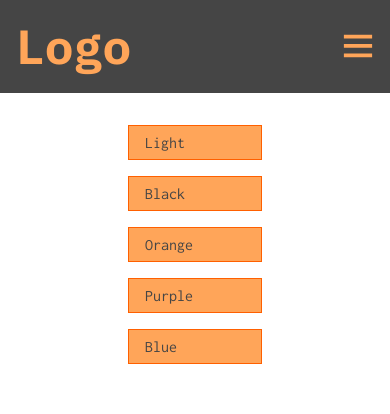
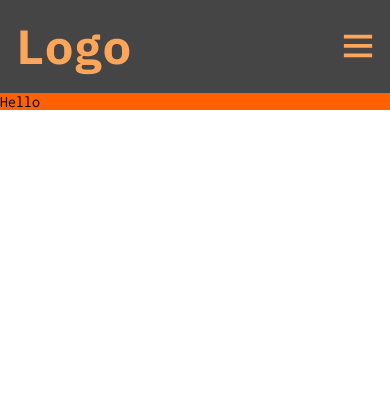
Before and after one commit to uttamakwana/glp-website, a React (Vite) app: page / in a window 390 px wide. Shown: the top 414 px of the page. Built offline with nearby package versions, Linux system fonts and the light colour scheme; a web font is replaced by a local one.

Commit message:
Done with navbar component

```diff
--- a/src/App.css
+++ b/src/App.css
@@ -0,0 +1,4 @@
+.App{
+    /* background-color: var(--sixty-pr-color); */
+    min-height: 100vh;
+}
--- a/src/components/Astronaut-Navigation/astronautnavigation.css
+++ b/src/components/Astronaut-Navigation/astronautnavigation.css
@@ -1,7 +1,7 @@
 .draggable-container {
   position: fixed;
   bottom: 5%;
-  right: 10%;
+  right: 5%;
   display: none;
 }
 
@@ -29,6 +29,7 @@
   height: 100%;
   background-color: var(--sixty-pr-color);
   transition: 0.4s ease;
+  z-index: 10;
 }
 
 .astronaut-navigation-container.active {
--- a/src/constants/themeprovider.css
+++ b/src/constants/themeprovider.css
@@ -15,3 +15,29 @@
   border: 1px solid var(--ten-pr-color);
   color: var(--sixty-pr-color);
 }
+
+.theme-container {
+  position: fixed;
+  bottom: 5%;
+  right: 5%;
+  height: 2rem;
+  width: 2rem;
+  background-color: var(--sixty-pr-color);
+  border-radius: 50%;
+  /* display: none; */
+}
+
+.theme-buttons {
+  display: none;
+  height: 3rem;
+  width: 3rem;
+  /* background-color: var(--thirty-pr-color); */
+  border: 2px solid var(--sixty-pr-color);
+  border-radius: 50%;
+}
+
+#astronaut-navigation-icon {
+  height: 2rem;
+  width: 2rem;
+  color: var(--ten-pr-color);
+}
--- a/src/containers/Navbar/navbar.css
+++ b/src/containers/Navbar/navbar.css
@@ -1,7 +1,7 @@
 .desktop-navigation__navigation-container {
   margin: 1rem auto;
   background-color: var(--sixty-pr-color);
-  padding: 1rem 0.5rem;
+  padding: 0.5rem 0.5rem;
   /* width: 1500px; */
   max-width: 1200px;
 }
@@ -63,7 +63,7 @@
   left: 50%;
   transform: translateX(-50%);
   width: 1000px;
-  z-index: -10;
+  /* z-index: -1; */
 }
 
 .desktop-navigation.active {
--- a/src/pages/Home/Home.jsx
+++ b/src/pages/Home/Home.jsx
@@ -9,6 +9,8 @@ const Home = () => {
     <>
       <Header />
       <Navbar />
+      {/* Main component */}
+      <main id="main-component">Hello</main>
       <AstronautNavigation id="quick-access" />
     </>
   );
--- a/src/pages/Home/home.css
+++ b/src/pages/Home/home.css
@@ -7,3 +7,19 @@
     display: block;
   }
 }
+
+#main-component{
+  position: absolute;
+  top: 20%;
+  background-color: var(--ten-pr-color);
+  width: 100vw;
+  height: 80%;
+  z-index: -2;
+}
+
+@media (max-width: 800px) {
+  #main-component{
+    top: 11vh;
+    height: auto;
+  }
+}
```
Also changed, not shown: src/constants/ThemeProvider.jsx (+5 -4 lines).
